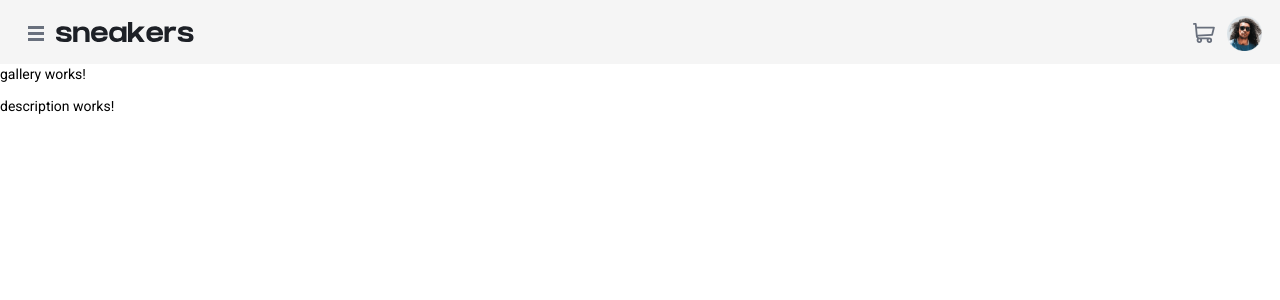
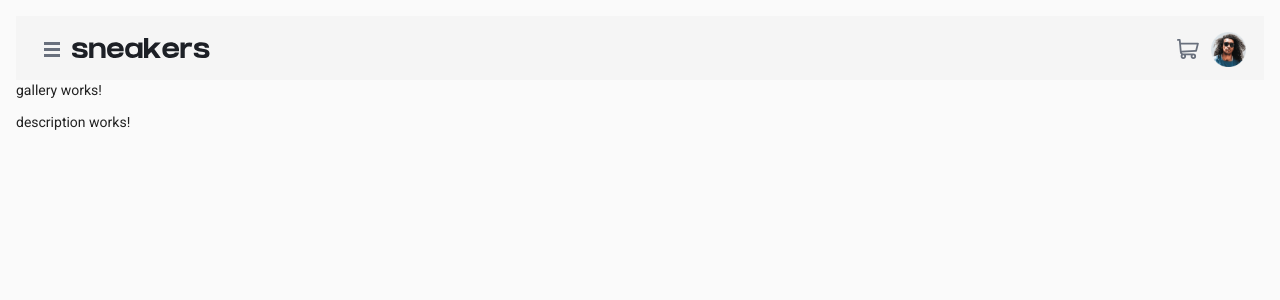
Before and after one commit to AbdielP/angular-ecommerce-product-page, an Angular app: page / in a window 1280 px wide. Shown: the top 300 px of the page. Built offline with nearby package versions, Linux system fonts and the light colour scheme.

Commit message:
working on mat-sidenav....

```diff
--- a/src/app/app.component.html
+++ b/src/app/app.component.html
@@ -1,6 +1,4 @@
-<app-navbar></app-navbar>
-<app-gallery></app-gallery>
-<app-description></app-description>
+<app-sidenav></app-sidenav>
 
 <!-- IMPORTANT:
   - Setted Angular material typography styles
--- a/src/app/app.module.ts
+++ b/src/app/app.module.ts
@@ -9,13 +9,15 @@ import { AppComponent } from './app.component';
 import { NavbarComponent } from './components/navbar/navbar.component';
 import { GalleryComponent } from './components/gallery/gallery.component';
 import { DescriptionComponent } from './components/description/description.component';
+import { SidenavComponent } from './components/sidenav/sidenav.component';
 
 @NgModule({
   declarations: [
     AppComponent,
     NavbarComponent,
     GalleryComponent,
-    DescriptionComponent
+    DescriptionComponent,
+    SidenavComponent
   ],
   imports: [
     BrowserModule,
--- /dev/null
+++ b/src/app/components/sidenav/sidenav.component.css
@@ -0,0 +1,12 @@
+mat-sidenav-container {
+    height: 100vh;
+}
+
+mat-sidenav, mat-sidenav-content {
+    padding: 16px;
+}
+
+mat-sidenav {
+    background: coral;
+    width: 200px;
+}
--- /dev/null
+++ b/src/app/components/sidenav/sidenav.component.html
@@ -0,0 +1,11 @@
+<mat-sidenav-container>
+    <mat-sidenav closed>
+        Sidenav content
+    </mat-sidenav>
+
+    <mat-sidenav-content>
+        <app-navbar></app-navbar>
+        <app-gallery></app-gallery>
+        <app-description></app-description>
+    </mat-sidenav-content>
+</mat-sidenav-container>
--- /dev/null
+++ b/src/app/components/sidenav/sidenav.component.ts
@@ -0,0 +1,16 @@
+import { Component, OnInit } from '@angular/core';
+
+@Component({
+  selector: 'app-sidenav',
+  templateUrl: './sidenav.component.html',
+  styleUrls: ['./sidenav.component.css']
+})
+export class SidenavComponent implements OnInit {
+
+
+  constructor() { }
+
+  ngOnInit(): void {
+  }
+
+}
```
